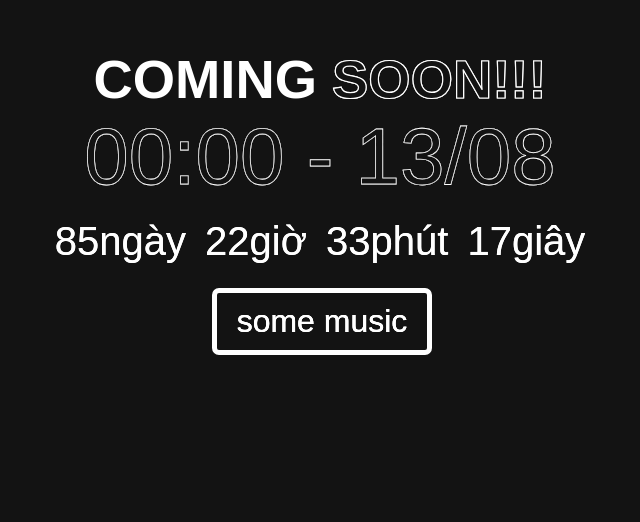
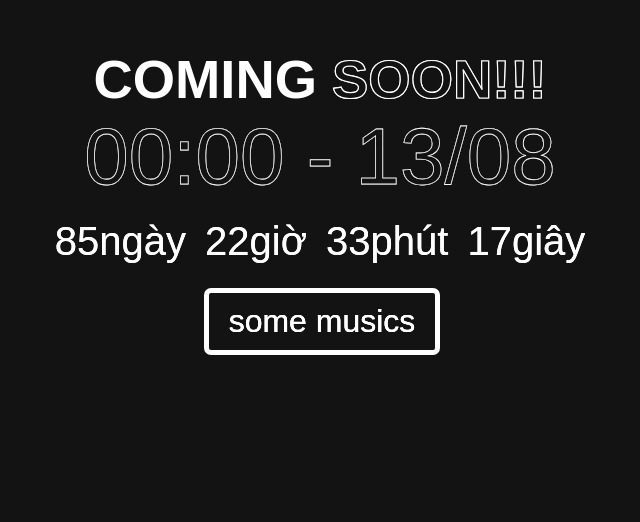
Before and after one commit to NhaatQuaang/NhaatQuaang.github.io, a plain HTML site: page index.html in a window 1280 px wide. Shown: the part 139-661 px from the top of the page, without its empty margins (322-962 px from the left). Drawn offline with nearby package versions, Linux system fonts and the light colour scheme; a web font is replaced by a local one.

Commit message:
add s to music.html

```diff
--- a/index.html
+++ b/index.html
@@ -26,7 +26,7 @@
                 <p id="demo"></p>
             </div>
             <div class="music-button">
-                <button onclick="document.location='Music Player/index.html'"> some music</button>
+                <button onclick="document.location='Music Player/index.html'"> some musics</button>
             </div>
         </h1>
 
```
